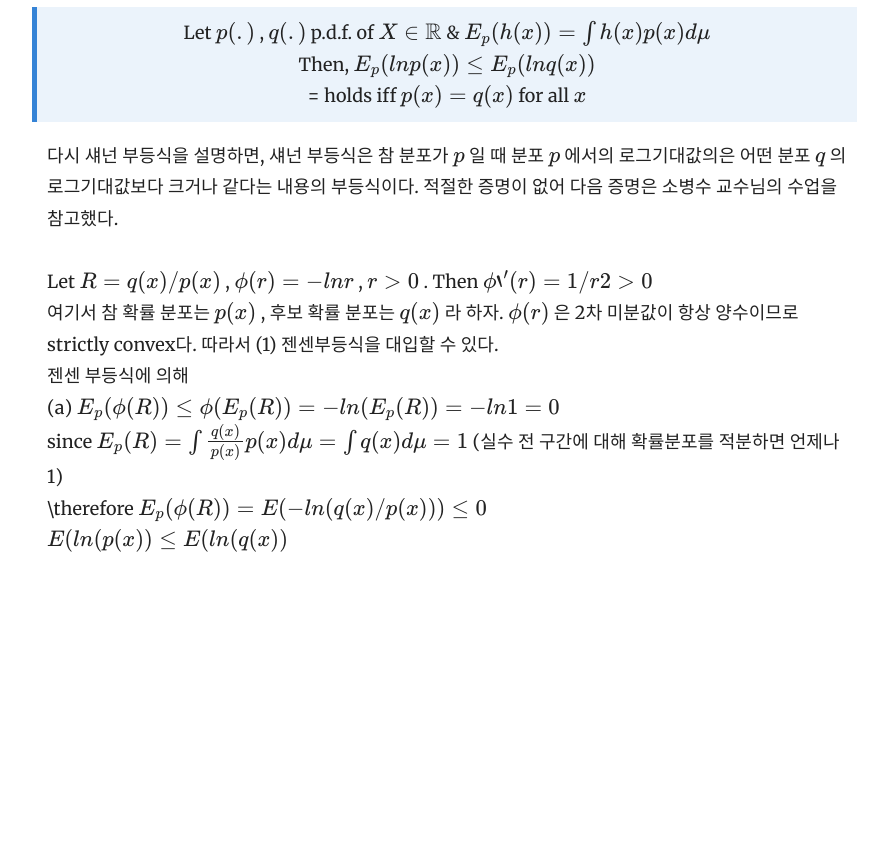
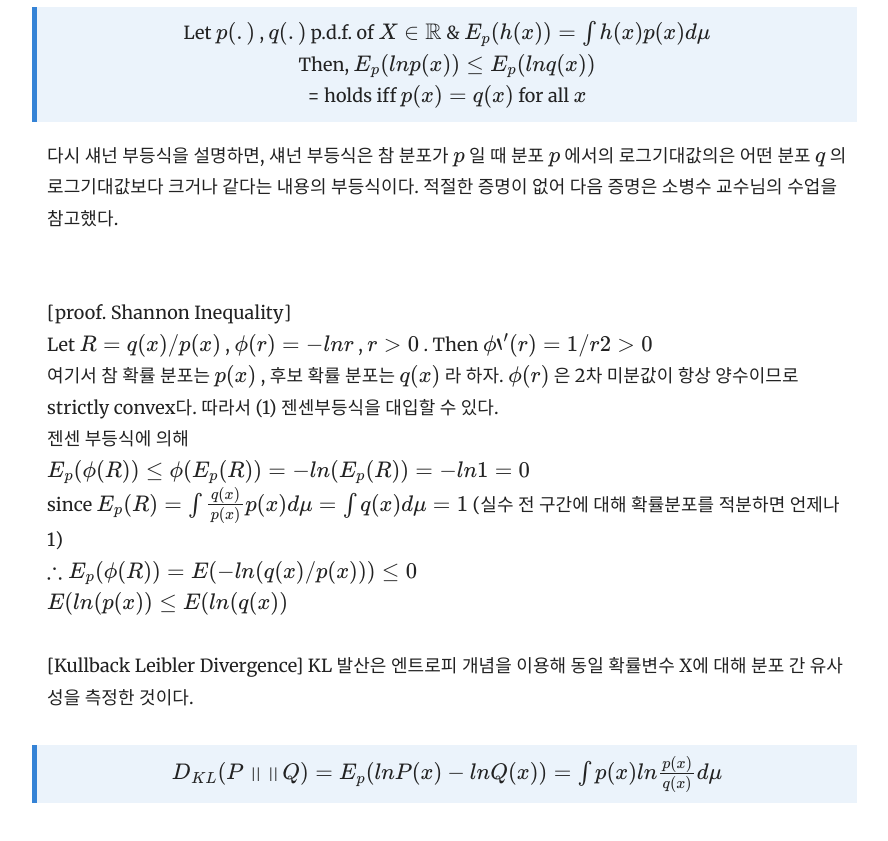
Before and after one commit to yrk3434/yrk3434.github.io, a Jekyll site: the page built from _docs/Theory/Mathematical Statistics.md, in a window 1280 px wide and 900 px high, scrolled down 7053 px, cut to the strip 59-900 px from the top of the window. Shown: the whole strip, without its empty margins (343-1231 px from the left). Built offline with Jekyll 4.4.1, drawn with Linux system fonts in a browser that asks for light colours; formulas are drawn with MathJax 3; before the commit the page ends 7719 px from its top, so only the background shows below that.

Commit message:
Update Mathematical Statistics.md

```diff
--- a/_docs/Theory/Mathematical Statistics.md
+++ b/_docs/Theory/Mathematical Statistics.md
@@ -178,12 +178,17 @@ $ \leq E( X^{ *2 } ) E( Y^{ *2 } )  = 1 \cdot 1 = 1 $
 
 다시 섀넌 부등식을 설명하면, 섀넌 부등식은 참 분포가 $ p $ 일 때 분포 $ p $ 에서의 로그기대값의은 어떤 분포 $ q $ 의 로그기대값보다 크거나 같다는 내용의 부등식이다.
 적절한 증명이 없어 다음 증명은 소병수 교수님의 수업을 참고했다. <br/>
-
+<br/>
+[proof. Shannon Inequality] <br/>
 Let $ R = q(x)/p(x) $ , $ \phi(r) = -ln r $ ,  $ r>0 $ . Then $ \phi '' (r) = 1/ r2  > 0 $ <br/>
 여기서 참 확률 분포는 $ p(x) $ , 후보 확률 분포는  $ q(x) $ 라 하자.
 $ \phi(r) $ 은 2차 미분값이 항상 양수이므로 strictly convex다. 따라서 (1) 젠센부등식을 대입할 수 있다. <br/>
 젠센 부등식에 의해 <br/>
-(a) $ E_p(\phi(R)) \leq \phi(E_p(R)) = -ln(E_p(R)) = -ln1 = 0 $  <br/>
+$ E_p(\phi(R)) \leq \phi(E_p(R)) = -ln(E_p(R)) = -ln1 = 0 $  <br/>
  since $ E_p(R) = \int \frac{q(x)}{p(x)} p(x)  d\mu = \int q(x) d\mu = 1 $ (실수 전 구간에 대해 확률분포를 적분하면 언제나 1) <br/>
- \therefore $ E_p(\phi(R)) = E(-ln (q(x)/p(x))) \leq 0 $ <br/>
+ $ \therefore  E_p(\phi(R)) = E(-ln (q(x)/p(x))) \leq 0 $ <br/>
   $ E(ln (p(x)) \leq E(ln (q(x)) $ <br/>
+
+[Kullback Leibler Divergence]
+KL 발산은 엔트로피 개념을 이용해 동일 확률변수 X에 대해 분포 간 유사성을 측정한 것이다.
+> <center> $ D_{KL} (P \left \|  \right \| Q) = E_p( ln P(x) - ln Q(x) ) = \int p(x) ln \frac{p(x)}{q(x)} d\mu $ <center/>
```
